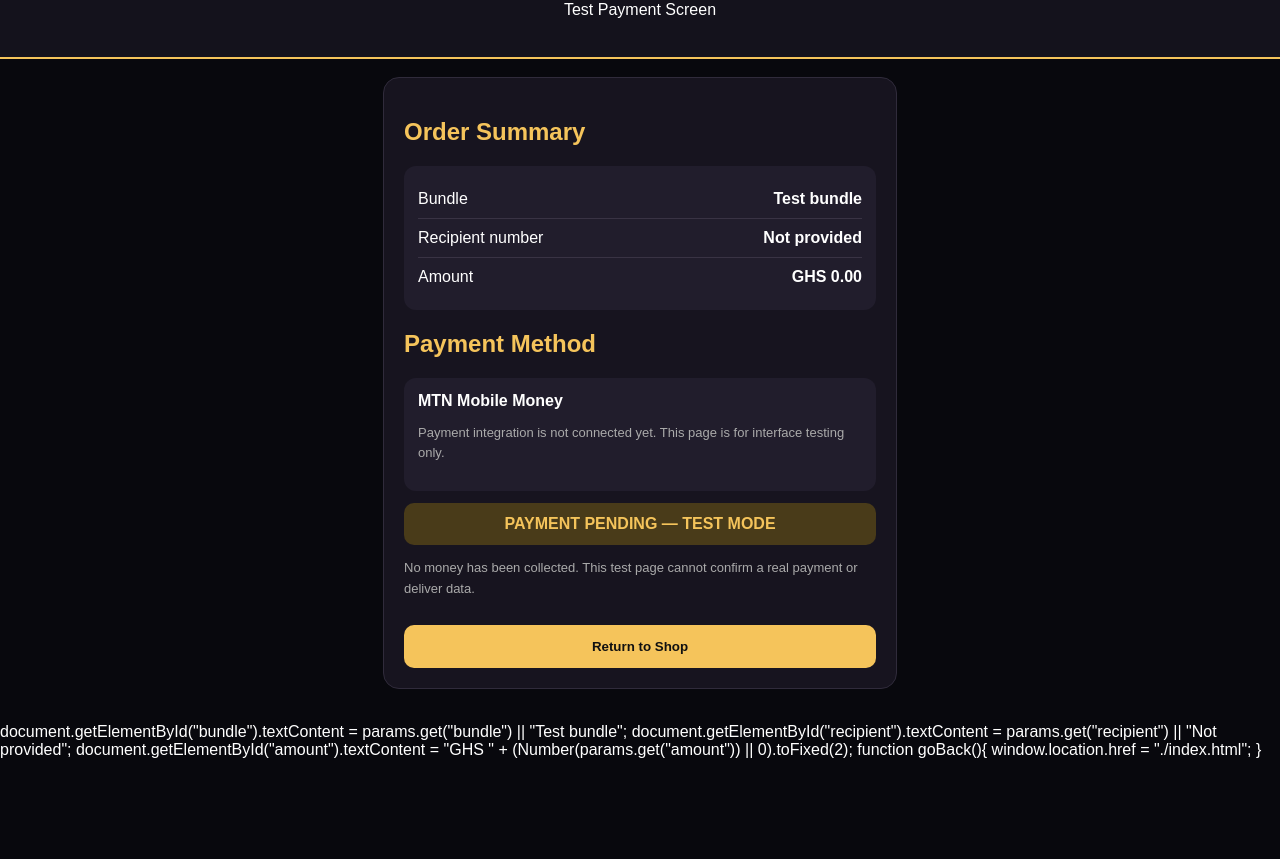
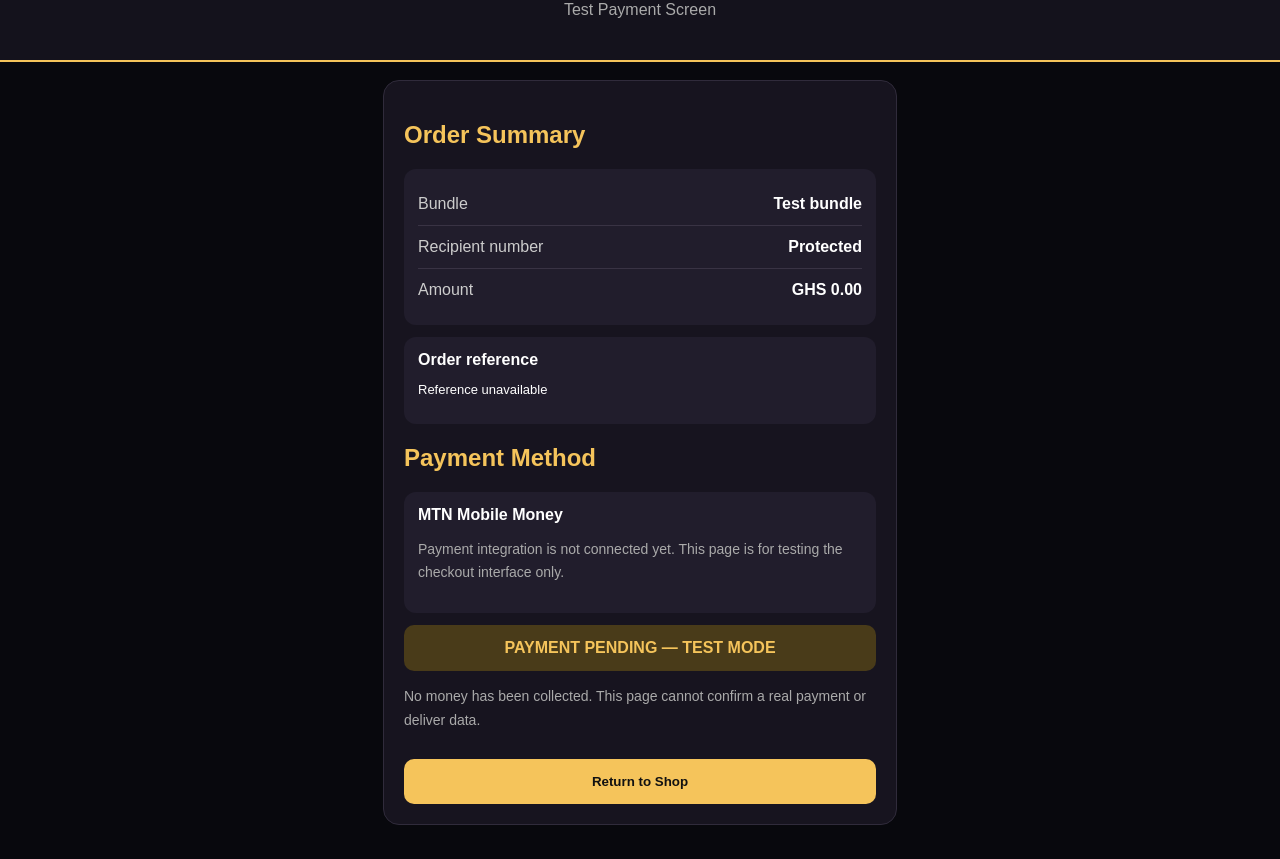
Before and after one commit to officialburay-18/officialburay-data, a plain HTML site: page payment.html in a window 1280 px wide. Shown: the part 74-933 px from the top of the page. Before the commit the page ends 833 px from the top, so only its background shows below. Drawn offline with Linux system fonts and the light colour scheme.

Commit message:
Update payment.html

```diff
--- a/payment.html
+++ b/payment.html
@@ -8,63 +8,25 @@
 
 <style>
 *{box-sizing:border-box}
-body{
-  margin:0;
-  background:#08080d;
-  color:white;
-  font-family:Arial,sans-serif;
-}
-header{
-  text-align:center;
-  padding:22px 16px;
-  background:#14121c;
-  border-bottom:2px solid #f5c45b;
-}
-header h1{margin:0;color:#f5c45b}
+body{margin:0;background:#08080d;color:white;font-family:Arial,sans-serif}
+header{text-align:center;padding:25px 16px;background:#14121c;border-bottom:2px solid #f5c45b}
+header h1{margin:0;color:#f5c45b;font-size:30px}
+header p{color:#aaa}
 main{max-width:550px;margin:auto;padding:18px}
-.panel{
-  background:#17141f;
-  border:1px solid #302b3b;
-  border-radius:16px;
-  padding:20px;
-  margin-bottom:16px;
-}
+.panel{background:#17141f;border:1px solid #302b3b;border-radius:16px;padding:20px;margin-bottom:16px}
 h2{color:#f5c45b}
-.info{
-  background:#211d2c;
-  border-radius:12px;
-  padding:14px;
-  margin:12px 0;
-}
-.row{
-  display:flex;
-  justify-content:space-between;
-  gap:12px;
-  padding:10px 0;
-  border-bottom:1px solid #393344;
-}
+.info{background:#211d2c;border-radius:12px;padding:14px;margin:12px 0}
+.row{display:flex;justify-content:space-between;gap:12px;padding:12px 0;border-bottom:1px solid #393344}
 .row:last-child{border-bottom:0}
-.muted{color:#aaa;font-size:13px;line-height:1.6}
-.status{
-  background:#493b19;
-  color:#f5c45b;
-  padding:12px;
-  border-radius:10px;
-  text-align:center;
-  font-weight:bold;
-}
-button{
-  width:100%;
-  border:0;
-  border-radius:10px;
-  padding:14px;
-  margin-top:12px;
-  font-weight:bold;
-  background:#f5c45b;
-  color:#111;
-}
+.row span{color:#ccc}
+.row strong{text-align:right;overflow-wrap:anywhere}
+.muted{color:#aaa;font-size:14px;line-height:1.7}
+.status{background:#493b19;color:#f5c45b;padding:14px;border-radius:10px;text-align:center;font-weight:bold}
+.reference{overflow-wrap:anywhere;word-break:break-word;font-size:13px}
+button{width:100%;border:0;border-radius:10px;padding:15px;margin-top:12px;font-weight:bold;background:#f5c45b;color:#111}
 </style>
 </head>
+
 <body>
 
 <header>
@@ -74,17 +36,18 @@ button{
 
 <main>
 <section class="panel">
+
 <h2>Order Summary</h2>
 
 <div class="info">
 <div class="row">
 <span>Bundle</span>
-<strong id="bundle">Test bundle</strong>
+<strong id="bundle">Loading...</strong>
 </div>
 
 <div class="row">
 <span>Recipient number</span>
-<strong id="recipient">Not provided</strong>
+<strong>Protected</strong>
 </div>
 
 <div class="row">
@@ -93,72 +56,49 @@ button{
 </div>
 </div>
 
+<div class="info">
+<strong>Order reference</strong>
+<p class="reference" id="orderReference">Not available</p>
+</div>
+
 <h2>Payment Method</h2>
+
 <div class="info">
 <strong>MTN Mobile Money</strong>
 <p class="muted">
 Payment integration is not connected yet.
-This page is for interface testing only.
+This page is for testing the checkout interface only.
 </p>
 </div>
 
-<div class="status" id="paymentStatus">
+<div class="status">
 PAYMENT PENDING — TEST MODE
 </div>
 
 <p class="muted">
-No money has been collected. This test page cannot confirm a real payment or deliver data.
+No money has been collected. This page cannot confirm a real payment or deliver data.
 </p>
 
 <button onclick="goBack()">Return to Shop</button>
+
 </section>
 </main>
 
 <script>
-<script>
 const params = new URLSearchParams(window.location.search);
 
+const bundle = params.get("bundle");
+const amount = params.get("amount");
+const order = params.get("order");
+
 document.getElementById("bundle").textContent =
-  params.get("bundle") || "Test bundle";
-
-document.getElementById("recipient").textContent =
-  "Protected";
+  bundle || "Test bundle";
 
 document.getElementById("amount").textContent =
-  "GHS " + (Number(params.get("amount")) || 0).toFixed(2);
+  "GHS " + (Number(amount) || 0).toFixed(2);
 
-const orderReference = params.get("order");
-
-const orderBox = document.createElement("div");
-orderBox.className = "info";
-
-const orderLabel = document.createElement("strong");
-orderLabel.textContent = "Order reference";
-
-const orderValue = document.createElement("p");
-orderValue.textContent = orderReference || "Reference unavailable";
-orderValue.style.wordBreak = "break-all";
-
-orderBox.append(orderLabel, orderValue);
-
-document.querySelector(".panel").insertBefore(
-  orderBox,
-  document.querySelector(".panel").children[1]
-);
-
-function goBack(){
-  window.location.href = "./index.html";
-}
-</script>
-
-document.getElementById("bundle").textContent =
-  params.get("bundle") || "Test bundle";
-
-document.getElementById("recipient").textContent =
-  params.get("recipient") || "Not provided";
-
-document.getElementById("amount").textContent =
-  "GHS " + (Number(params.get("amount")) || 0).toFixed(2);
+document.getElementById("orderReference").textContent =
+  order || "Reference unavailable";
 
 function goBack(){
   window.location.href = "./index.html";
```
